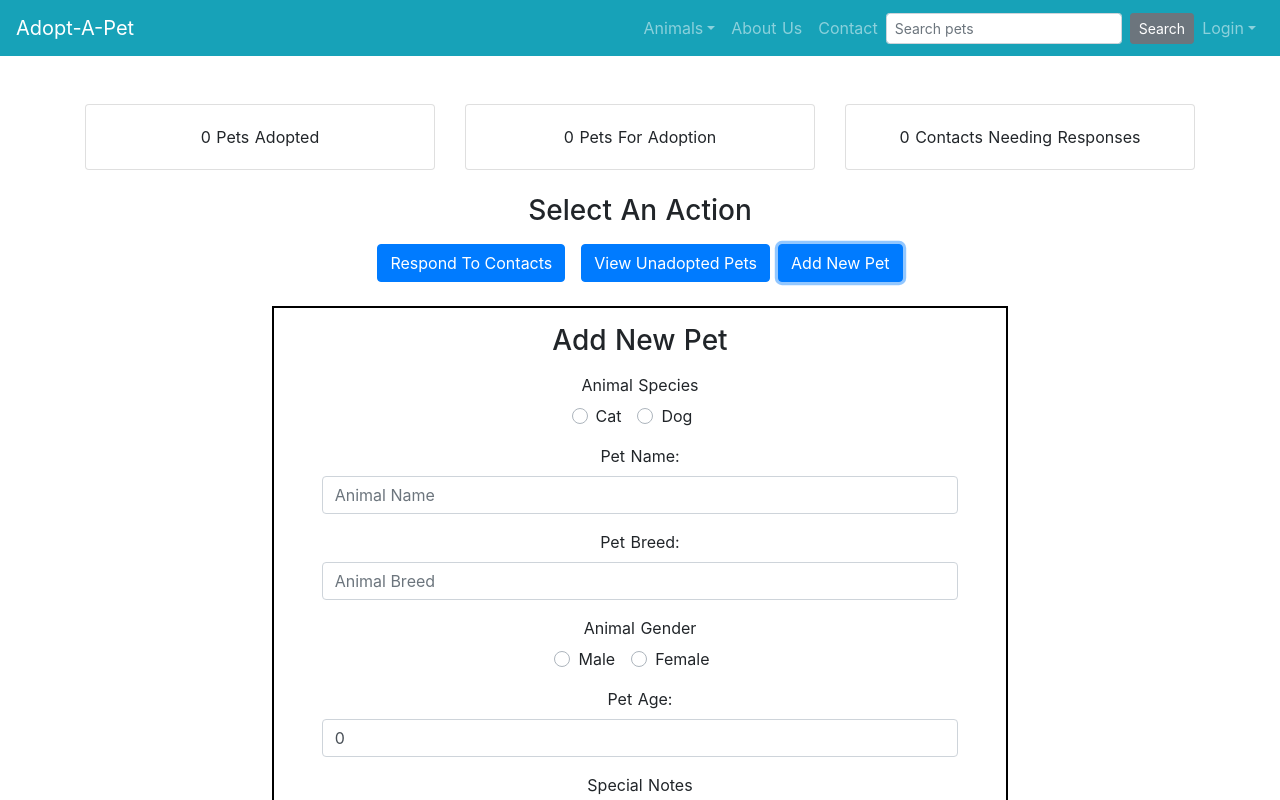
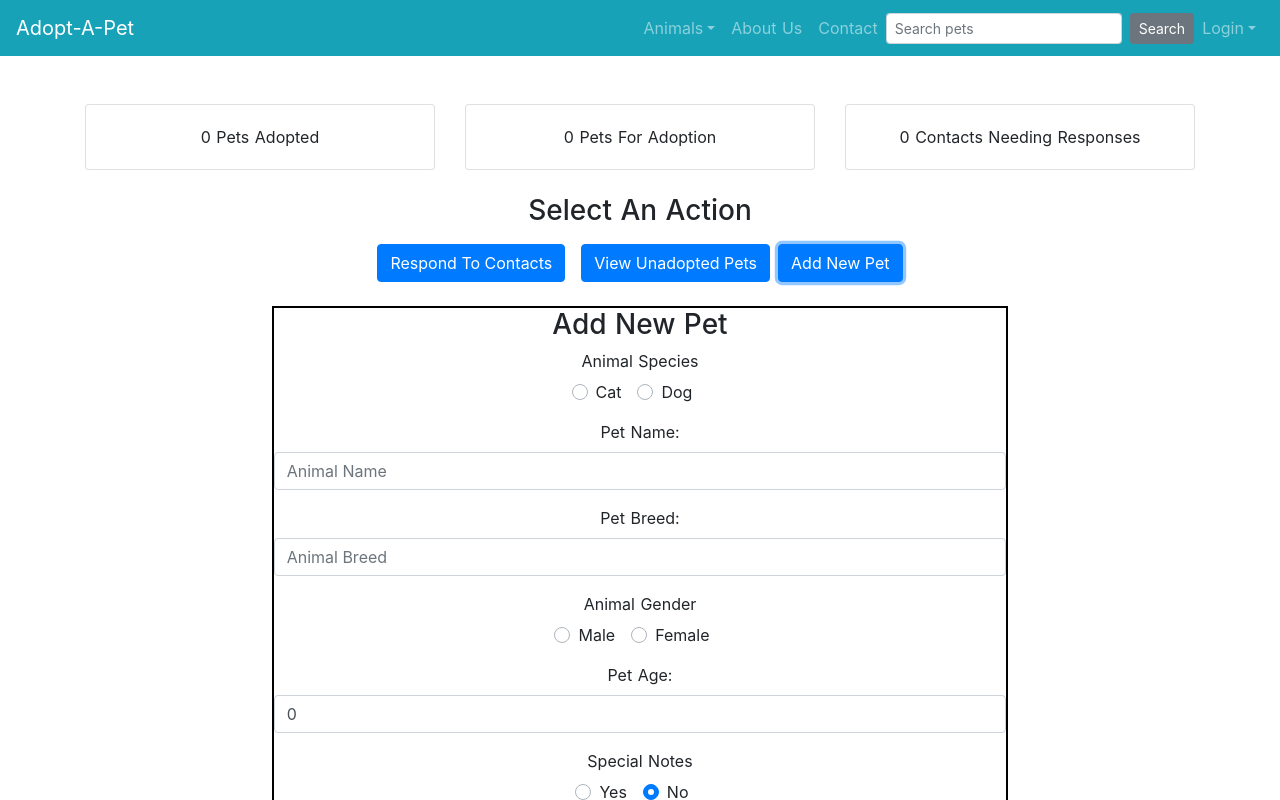
Before and after one commit to will-i-code420/pet-adopt2, a Nuxt app: page /dashboard in a window 1280 px wide. Both pictures are taken after a click on the button "Add New Pet". Shown: the top 800 px of the page. Built offline with nearby package versions, Linux system fonts and the light colour scheme.

Commit message:
refactored add pet form to use new global form

```diff
--- a/components/forms/AddPetForm.vue
+++ b/components/forms/AddPetForm.vue
@@ -1,9 +1,12 @@
 <template>
   <section id="add-pet-container">
-    <h3 class="my-3">
+    <Form>
+      <template #title>
+        <h3>
           Add New Pet
         </h3>
-    <b-form class="mx-5">
+      </template>
+      <template #form-group-1>
         <b-form-group label="Animal Species">
           <b-form-radio-group
             id="species"
@@ -13,6 +16,8 @@
             required
           ></b-form-radio-group>
         </b-form-group>
+      </template>
+      <template #form-group-2>
         <b-form-group
           id="input-group-name"
           label="Pet Name:"
@@ -26,6 +31,8 @@
           placeholder="Animal Name"
         ></b-form-input>
         </b-form-group>
+      </template>
+      <template #form-group-3>
         <b-form-group
           id="input-group-breed"
           label="Pet Breed:"
@@ -39,6 +46,8 @@
           placeholder="Animal Breed"
         ></b-form-input>
         </b-form-group>
+      </template>
+      <template #form-group-4>
         <b-form-group label="Animal Gender">
           <b-form-radio-group
             id="gender"
@@ -48,6 +57,8 @@
             required
           ></b-form-radio-group>
         </b-form-group>
+      </template>
+      <template #form-group-5>
         <b-form-group
           id="input-group-age"
           label="Pet Age:"
@@ -61,6 +72,8 @@
           placeholder="Animal Age"
         ></b-form-input>
         </b-form-group>
+      </template>
+      <template #form-group-6>
         <b-form-group label="Special Notes">
           <b-form-radio-group
             id="special-notes"
@@ -69,6 +82,8 @@
             name="special-notes"
           ></b-form-radio-group>
         </b-form-group>
+      </template>
+      <template #form-group-7>
         <b-form-group
           id="input-group-notes"
           label="Special Notes:"
@@ -88,6 +103,8 @@
           <li v-for="(note, index) in newPetForm.notes" :key="index">{{note}}</li>
         </ul>
         </b-form-group>
+      </template>
+      <template #form-group-8>
         <b-form-group
           id="input-group-description"
           label="Pet Description:"
@@ -102,15 +119,21 @@
           max-rows="6"
         ></b-form-textarea>
         </b-form-group>
+      </template>
+      <template #btn1>
         <b-button variant="primary" class="my-3 px-5 py-2" @click="addNewPet">
           Add Pet
         </b-button>
+      </template>
+      <template #errorMsg>
         <b-alert
           :show="error"
           variant="danger"
         >
           {{ errorMsg }}
         </b-alert>
+      </template>
+      <template #successMsg>
         <b-alert
           :show="submitted"
           dismissible
@@ -119,7 +142,8 @@
         >
           {{ submittedMsg }}
         </b-alert>
-    </b-form>
+      </template>
+    </Form>
   </section>
 </template>
 
```
Lines whose indentation alone changed are shown as unchanged.
